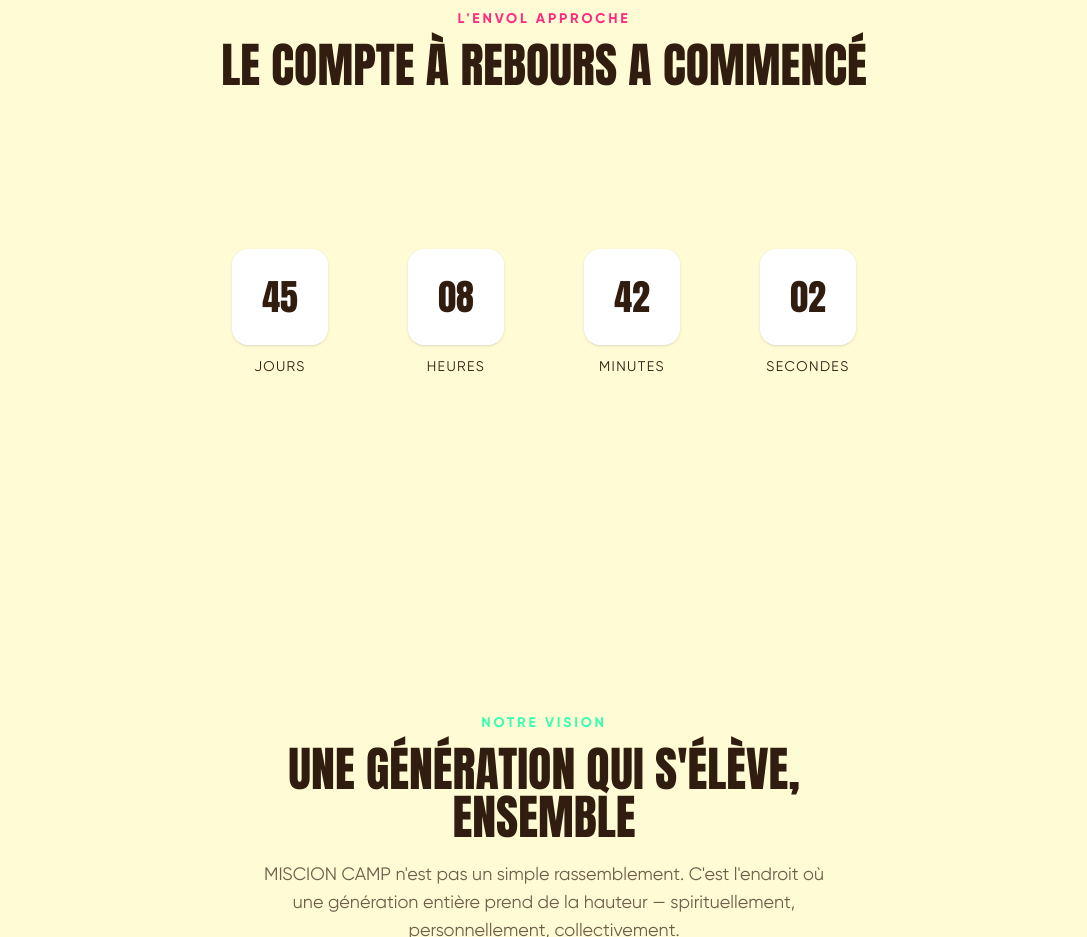
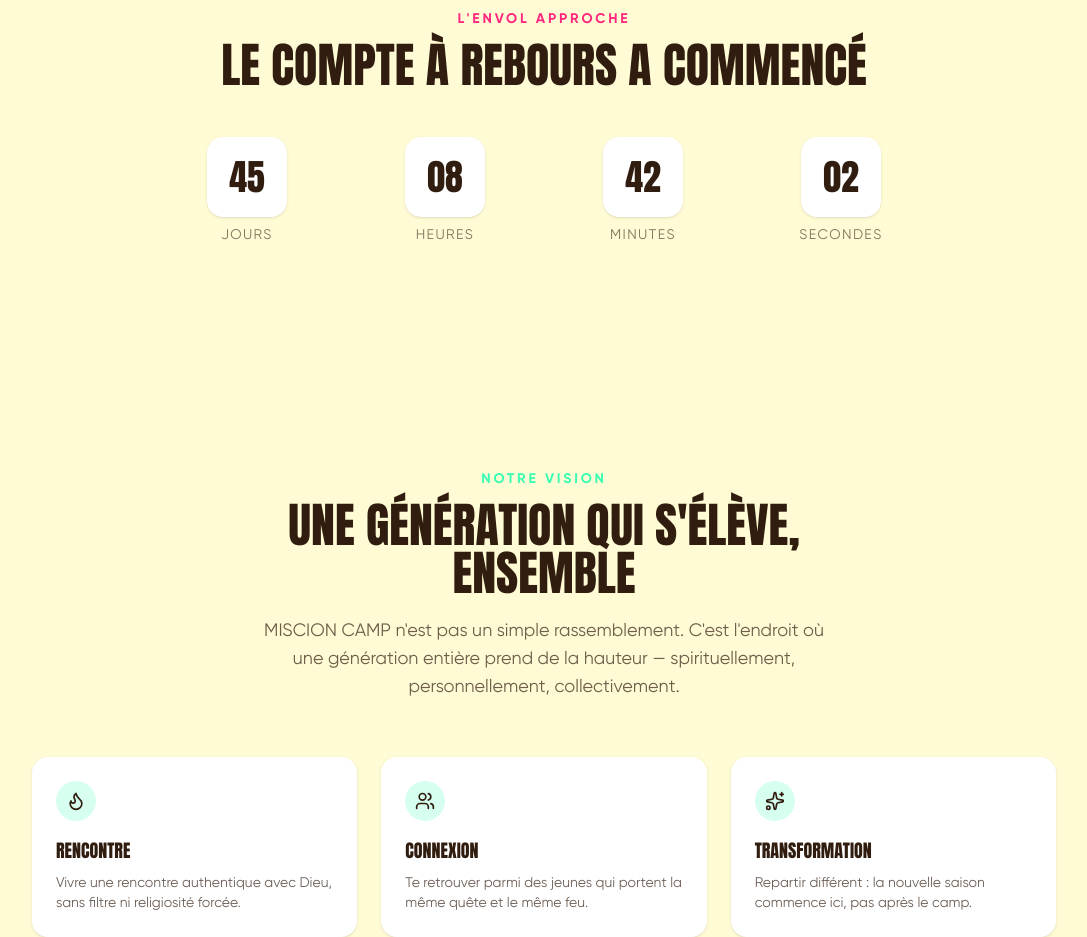
Before and after one commit to Philemon011/miscion-camp, a Next.js app: page / in a window 1280 px wide. Shown: the part 1400-2337 px from the top of the page, without its empty margins (96-1183 px from the left). Built offline with nearby package versions, Linux system fonts and the light colour scheme.

Commit message:
other & nav

```diff
--- a/app/globals.css
+++ b/app/globals.css
@@ -18,6 +18,7 @@
   background-color: var(--color-cream);
   color: var(--color-dark);
   font-family: var(--font-body);
+  overflow-x: hidden;
 }
 .no-scrollbar::-webkit-scrollbar { display: none; }
 .no-scrollbar { -ms-overflow-style: none; scrollbar-width: none; }
--- a/app/page.tsx
+++ b/app/page.tsx
@@ -13,7 +13,7 @@
 
 export default function Home() {
   return (
-    <main>
+    <main className="overflow-x-hidden">
       <Hero />
       <Countdown />
       <Vision />
--- a/components/sections/Countdown.tsx
+++ b/components/sections/Countdown.tsx
@@ -1,8 +1,88 @@
+// "use client";
+
+// import { useEffect, useState } from "react";
+// import { motion, AnimatePresence } from "framer-motion";
+// import { Variants } from "framer-motion";
+
+// const TARGET_DATE = new Date("2026-08-03T00:00:00");
+
+// function getTimeLeft() {
+//   const diff = TARGET_DATE.getTime() - Date.now();
+//   if (diff <= 0) return { days: 0, hours: 0, minutes: 0, seconds: 0 };
+//   return {
+//     days: Math.floor(diff / (1000 * 60 * 60 * 24)),
+//     hours: Math.floor((diff / (1000 * 60 * 60)) % 24),
+//     minutes: Math.floor((diff / (1000 * 60)) % 60),
+//     seconds: Math.floor((diff / 1000) % 60),
+//   };
+// }
+
+// const container = { hidden: {}, show: { transition: { staggerChildren: 0.1, delayChildren: 0.1 } } };
+// const item :Variants = { hidden: { opacity: 0, y: 20 }, show: { opacity: 1, y: 0, transition: { duration: 0.6, ease: "easeOut" } } };
+
+// function CountdownUnit({ value, label }: { value: number; label: string }) {
+//   return (
+//     <section id="countdown" className="bg-cream px-6 py-20 md:py-28">
+//     <motion.div variants={item} className="flex flex-col items-center">
+//       <div className="relative w-16 h-16 sm:w-20 sm:h-20 md:w-24 md:h-24 bg-white rounded-2xl shadow-sm flex items-center justify-center overflow-hidden">
+//         <AnimatePresence mode="popLayout">
+//           <motion.span
+//             key={value}
+//             initial={{ y: 16, opacity: 0 }}
+//             animate={{ y: 0, opacity: 1 }}
+//             exit={{ y: -16, opacity: 0 }}
+//             transition={{ duration: 0.4, ease: "easeOut" }}
+//             className="absolute font-display text-dark text-3xl md:text-4xl"
+//           >
+//             {String(value).padStart(2, "0")}
+//           </motion.span>
+//         </AnimatePresence>
+//       </div>
+//       <span className="mt-3 font-body text-xs md:text-sm uppercase tracking-widest text-dark">{label}</span>
+//     </motion.div>
+//     </section>
+//   );
+// }
+
+// export default function Countdown() {
+//   const [mounted, setMounted] = useState(false);
+//   const [time, setTime] = useState(getTimeLeft());
+
+//   useEffect(() => {
+//     setMounted(true);
+//     const interval = setInterval(() => setTime(getTimeLeft()), 1000);
+//     return () => clearInterval(interval);
+//   }, []);
+
+//   if (!mounted) return null;
+
+//   return (
+//     <section className="bg-cream px-6 py-20 md:py-28">
+//       <motion.div variants={container} initial="hidden" whileInView="show" viewport={{ once: true }} className="max-w-3xl mx-auto text-center">
+//         <motion.p variants={item} className="font-body text-viral text-sm font-semibold tracking-[0.2em] uppercase">
+//           L'envol approche
+//         </motion.p>
+//         <motion.h2 variants={item} className="font-display uppercase text-dark text-3xl md:text-5xl mt-3">
+//           Le compte à rebours a commencé
+//         </motion.h2>
+
+//         <div className="flex justify-center gap-3 sm:gap-5 md:gap-8 mt-12">
+//           <CountdownUnit value={time.days} label="Jours" />
+//           <CountdownUnit value={time.hours} label="Heures" />
+//           <CountdownUnit value={time.minutes} label="Minutes" />
+//           <CountdownUnit value={time.seconds} label="Secondes" />
+//         </div>
+//       </motion.div>
+//     </section>
+//   );
+// }
+
+
+
 "use client";
 
 import { useEffect, useState } from "react";
-import { motion, AnimatePresence } from "framer-motion";
-import { Variants } from "framer-motion";
+import { motion, AnimatePresence, Variants } from "framer-motion";
 
 const TARGET_DATE = new Date("2026-08-03T00:00:00");
 
@@ -17,14 +97,20 @@
   };
 }
 
-const container = { hidden: {}, show: { transition: { staggerChildren: 0.1, delayChildren: 0.1 } } };
-const item :Variants = { hidden: { opacity: 0, y: 20 }, show: { opacity: 1, y: 0, transition: { duration: 0.6, ease: "easeOut" } } };
+const container = {
+  hidden: {},
+  show: { transition: { staggerChildren: 0.1, delayChildren: 0.1 } },
+};
+
+const item : Variants = {
+  hidden: { opacity: 0, y: 20 },
+  show: { opacity: 1, y: 0, transition: { duration: 0.6, ease: "easeOut" } },
+};
 
 function CountdownUnit({ value, label }: { value: number; label: string }) {
   return (
-    <section id="countdown" className="bg-cream px-6 py-20 md:py-28">
-    <motion.div variants={item} className="flex flex-col items-center">
-      <div className="relative w-16 h-16 sm:w-20 sm:h-20 md:w-24 md:h-24 bg-white rounded-2xl shadow-sm flex items-center justify-center overflow-hidden">
+    <div className="flex flex-col items-center flex-1 min-w-0">
+      <div className="relative w-full aspect-square max-w-[80px] bg-white rounded-2xl shadow-sm flex items-center justify-center overflow-hidden">
         <AnimatePresence mode="popLayout">
           <motion.span
             key={value}
@@ -32,15 +118,16 @@
             animate={{ y: 0, opacity: 1 }}
             exit={{ y: -16, opacity: 0 }}
             transition={{ duration: 0.4, ease: "easeOut" }}
-            className="absolute font-display text-dark text-3xl md:text-4xl"
+            className="absolute font-display text-dark text-2xl md:text-4xl"
           >
             {String(value).padStart(2, "0")}
           </motion.span>
         </AnimatePresence>
       </div>
-      <span className="mt-3 font-body text-xs md:text-sm uppercase tracking-widest text-dark">{label}</span>
-    </motion.div>
-    </section>
+      <span className="mt-2 font-body text-[10px] md:text-sm uppercase tracking-widest text-dark/60 text-center">
+        {label}
+      </span>
+    </div>
   );
 }
 
@@ -57,8 +144,14 @@
   if (!mounted) return null;
 
   return (
-    <section className="bg-cream px-6 py-20 md:py-28">
-      <motion.div variants={container} initial="hidden" whileInView="show" viewport={{ once: true }} className="max-w-3xl mx-auto text-center">
+    <section id="countdown" className="bg-cream px-6 py-20 md:py-28">
+      <motion.div
+        variants={container}
+        initial="hidden"
+        whileInView="show"
+        viewport={{ once: true }}
+        className="max-w-3xl mx-auto text-center"
+      >
         <motion.p variants={item} className="font-body text-viral text-sm font-semibold tracking-[0.2em] uppercase">
           L'envol approche
         </motion.p>
@@ -66,12 +159,12 @@
           Le compte à rebours a commencé
         </motion.h2>
 
-        <div className="flex justify-center gap-3 sm:gap-5 md:gap-8 mt-12">
+        <motion.div variants={item} className="flex items-start justify-center gap-3 md:gap-6 mt-12 w-full">
           <CountdownUnit value={time.days} label="Jours" />
           <CountdownUnit value={time.hours} label="Heures" />
           <CountdownUnit value={time.minutes} label="Minutes" />
           <CountdownUnit value={time.seconds} label="Secondes" />
-        </div>
+        </motion.div>
       </motion.div>
     </section>
   );
```
Also changed, not shown: components/Navbar.tsx (+5 -5 lines).
